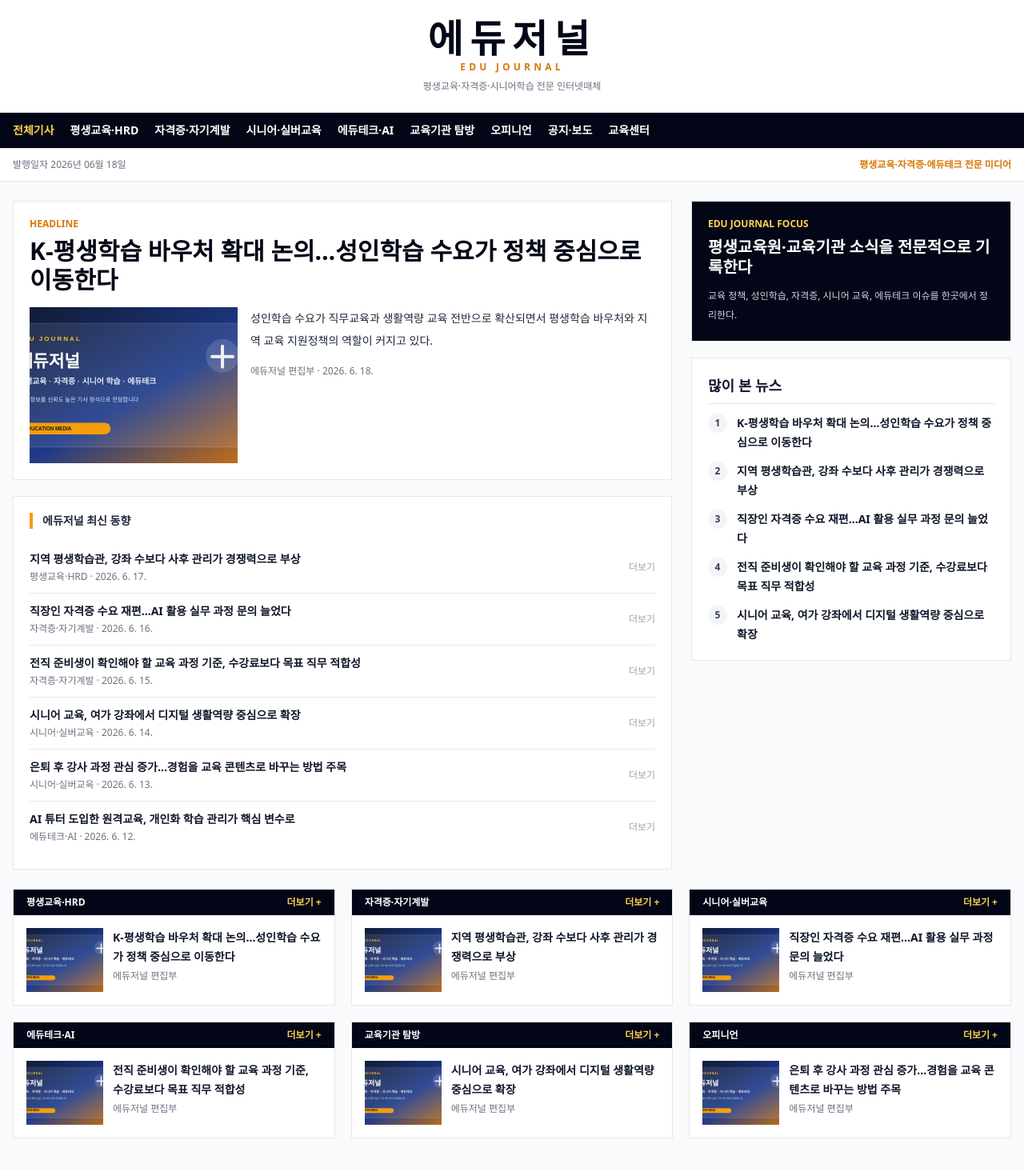
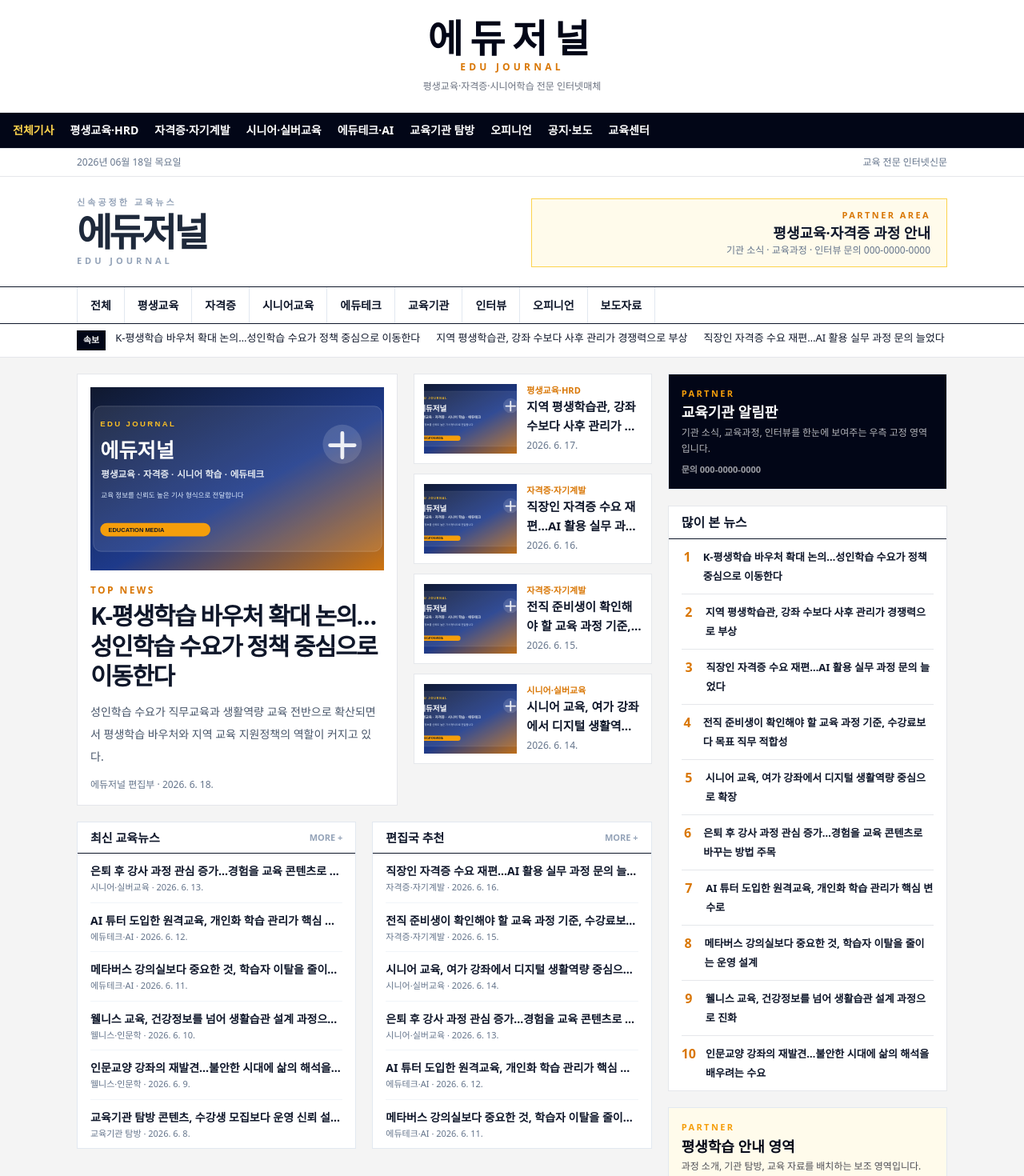
Before and after one commit to apark12321-ux/vision-media-mediaoffice, a Next.js app: page / in a window 1280 px wide. Shown: the top 1470 px of the page at 80% size. Built offline with nearby package versions, Linux system fonts and the light colour scheme.

Commit message:
Rebuild homepage as portal news front

```diff
--- a/app/page.tsx
+++ b/app/page.tsx
@@ -2,7 +2,19 @@ import Link from 'next/link';
 import { getPublishedArticles } from '@/lib/data/public';
 import { formatDate } from '@/lib/utils/format';
 
-const categoryCards = [
+const categoryLinks = [
+  ['전체', '/articles'],
+  ['평생교육', '/category/lifelong-education'],
+  ['자격증', '/category/career-dev'],
+  ['시니어교육', '/category/senior-education'],
+  ['에듀테크', '/category/edutech-ai'],
+  ['교육기관', '/category/edu-institution'],
+  ['인터뷰', '/category/brand-interview'],
+  ['오피니언', '/category/opinion'],
+  ['보도자료', '/category/press-release']
+] as const;
+
+const sections = [
   ['평생교육·HRD', 'lifelong-education'],
   ['자격증·자기계발', 'career-dev'],
   ['시니어·실버교육', 'senior-education'],
@@ -11,96 +23,177 @@ const categoryCards = [
   ['오피니언', 'opinion']
 ] as const;
 
-export default async function HomePage() {
-  const articles = await getPublishedArticles(18);
-  const hero = articles[0];
-  const latest = articles.slice(1, 7);
-  const ranking = articles.slice(0, 5);
+const image = '/media/edu-lifelong.svg';
+
+type Article = Awaited<ReturnType<typeof getPublishedArticles>>[number];
+
+function Thumb({ article, ratio = 'aspect-[4/3]' }: { article?: Article; ratio?: string }) {
+  return <img src={article?.thumbnail_url || image} alt={article?.title || '에듀저널'} className={`${ratio} w-full bg-slate-100 object-cover`} />;
+}
+
+function PartnerBox({ title, desc, dark = false }: { title: string; desc: string; dark?: boolean }) {
+  return (
+    <div className={`${dark ? 'bg-slate-950 text-white' : 'bg-amber-50 text-slate-950'} border border-slate-200 p-4`}>
+      <p className="text-[11px] font-black tracking-[0.22em] text-amber-500">PARTNER</p>
+      <p className="mt-1 text-lg font-black leading-tight">{title}</p>
+      <p className="mt-1 text-xs leading-5 opacity-70">{desc}</p>
+      <p className="mt-2 text-[11px] font-bold opacity-60">문의 000-0000-0000</p>
+    </div>
+  );
+}
+
+function NewsList({ title, articles }: { title: string; articles: Article[] }) {
+  return (
+    <section className="border border-slate-200 bg-white">
+      <div className="flex items-center justify-between border-b border-slate-900 px-4 py-2">
+        <h2 className="text-[15px] font-black">{title}</h2>
+        <span className="text-[11px] font-bold text-slate-400">MORE +</span>
+      </div>
+      <div className="divide-y divide-slate-100 px-4">
+        {articles.slice(0, 6).map((article) => (
+          <Link key={article.id} href={`/articles/${article.slug}`} className="block py-2.5">
+            <p className="line-clamp-1 text-[14px] font-bold leading-6 hover:text-amber-600">{article.title}</p>
+            <p className="text-[11px] text-slate-500">{article.categories?.name || '교육뉴스'} · {formatDate(article.published_at)}</p>
+          </Link>
+        ))}
+      </div>
+    </section>
+  );
+}
+
+function SectionCard({ title, slug, articles }: { title: string; slug: string; articles: Article[] }) {
+  const filtered = articles.filter((article) => article.categories?.slug === slug);
+  const list = filtered.length ? filtered : articles.slice(0, 5);
+  const lead = list[0];
 
   return (
-    <main className="bg-gray-50 text-slate-800">
+    <section className="border border-slate-200 bg-white">
+      <div className="flex items-center justify-between border-b border-slate-900 px-4 py-2">
+        <h2 className="text-[15px] font-black">{title}</h2>
+        <Link href={`/category/${slug}`} className="text-[11px] font-bold text-amber-600">더보기 +</Link>
+      </div>
+      <div className="grid gap-4 p-4 md:grid-cols-[150px_1fr]">
+        <Link href={`/articles/${lead?.slug || ''}`}><Thumb article={lead} /></Link>
+        <div>
+          {lead ? (
+            <Link href={`/articles/${lead.slug}`}>
+              <h3 className="line-clamp-2 text-[17px] font-black leading-7 hover:text-amber-600">{lead.title}</h3>
+              <p className="mt-2 line-clamp-2 text-[13px] leading-6 text-slate-600">{lead.summary}</p>
+            </Link>
+          ) : null}
+          <div className="mt-3 space-y-1.5">
+            {list.slice(1, 5).map((article) => (
+              <Link key={article.id} href={`/articles/${article.slug}`} className="block text-[13px] font-bold leading-6 hover:text-amber-600">· {article.title}</Link>
+            ))}
+          </div>
+        </div>
+      </div>
+    </section>
+  );
+}
+
+export default async function HomePage() {
+  const articles = await getPublishedArticles(30);
+  const hero = articles[0];
+  const sub = articles.slice(1, 5);
+  const latest = articles.slice(5, 14);
+  const ranking = articles.slice(0, 10);
+
+  return (
+    <main className="bg-[#f4f4f4] text-slate-900">
       <section className="border-b bg-white">
-        <div className="mx-auto max-w-7xl px-4 py-3 text-xs text-gray-500 flex justify-between">
-          <span>발행일자 2026년 06월 18일</span>
-          <span className="font-bold text-amber-600">평생교육·자격증·에듀테크 전문 미디어</span>
+        <div className="mx-auto flex max-w-[1120px] justify-between px-4 py-2 text-[12px] text-slate-500">
+          <span>2026년 06월 18일 목요일</span>
+          <span>교육 전문 인터넷신문</span>
         </div>
       </section>
 
-      <section className="mx-auto grid max-w-7xl grid-cols-12 gap-6 px-4 py-6">
+      <section className="bg-white">
+        <div className="mx-auto flex max-w-[1120px] flex-col gap-4 px-4 py-6 md:flex-row md:items-end md:justify-between">
+          <Link href="/">
+            <p className="text-[11px] font-bold tracking-[0.28em] text-slate-400">신속공정한 교육뉴스</p>
+            <h1 className="mt-1 text-5xl font-black tracking-[-0.08em] text-slate-800">에듀저널</h1>
+            <p className="mt-1 text-[11px] font-bold tracking-[0.36em] text-slate-400">EDU JOURNAL</p>
+          </Link>
+          <div className="w-full max-w-[520px] border border-amber-300 bg-amber-50 px-5 py-3 text-right">
+            <p className="text-[11px] font-black tracking-[0.22em] text-amber-600">PARTNER AREA</p>
+            <p className="text-lg font-black">평생교육·자격증 과정 안내</p>
+            <p className="text-xs text-slate-500">기관 소식 · 교육과정 · 인터뷰 문의 000-0000-0000</p>
+          </div>
+        </div>
+      </section>
+
+      <nav className="border-y border-slate-900 bg-white">
+        <div className="mx-auto flex max-w-[1120px] overflow-x-auto px-4">
+          {categoryLinks.map(([label, href]) => (
+            <Link key={href} href={href} className="shrink-0 border-r border-slate-200 px-4 py-3 text-[14px] font-black first:border-l hover:bg-slate-950 hover:text-white">{label}</Link>
+          ))}
+        </div>
+      </nav>
+
+      <section className="border-b bg-white">
+        <div className="mx-auto flex max-w-[1120px] gap-3 px-4 py-2 text-[13px]">
+          <span className="bg-slate-950 px-2 py-1 text-[11px] font-black text-white">속보</span>
+          <div className="flex flex-wrap gap-x-5 gap-y-1">
+            {articles.slice(0, 3).map((article) => <Link key={article.id} href={`/articles/${article.slug}`} className="hover:text-amber-600">{article.title}</Link>)}
+          </div>
+        </div>
+      </section>
+
+      <section className="mx-auto grid max-w-[1120px] grid-cols-12 gap-5 px-4 py-5">
         <div className="col-span-12 lg:col-span-8">
-          <div className="border bg-white p-5">
-            {hero ? (
-              <Link href={`/articles/${hero.slug}`} className="group block">
-                <p className="mb-2 text-xs font-black text-amber-600">HEADLINE</p>
-                <h1 className="text-2xl font-black leading-tight text-slate-950 group-hover:text-amber-600 md:text-3xl">{hero.title}</h1>
-                <div className="mt-4 grid gap-4 md:grid-cols-[260px_1fr]">
-                  {hero.thumbnail_url ? <img src={hero.thumbnail_url} alt="" className="aspect-[4/3] w-full object-cover" /> : null}
+          <div className="grid gap-5 md:grid-cols-[1.35fr_1fr]">
+            <article className="border bg-white p-4">
+              {hero ? (
+                <Link href={`/articles/${hero.slug}`} className="group block">
+                  <Thumb article={hero} ratio="aspect-[16/10]" />
+                  <p className="mt-4 text-[12px] font-black tracking-[0.2em] text-amber-600">TOP NEWS</p>
+                  <h2 className="mt-1 text-[30px] font-black leading-tight tracking-[-0.05em] group-hover:text-amber-600">{hero.title}</h2>
+                  <p className="mt-3 line-clamp-3 text-[14px] leading-7 text-slate-600">{hero.summary}</p>
+                  <p className="mt-3 text-[12px] text-slate-500">{hero.author_name} · {formatDate(hero.published_at)}</p>
+                </Link>
+              ) : null}
+            </article>
+            <div className="space-y-3">
+              {sub.map((article) => (
+                <Link key={article.id} href={`/articles/${article.slug}`} className="grid grid-cols-[116px_1fr] gap-3 border bg-white p-3 hover:border-amber-400">
+                  <Thumb article={article} />
                   <div>
-                    <p className="line-clamp-5 text-sm leading-7 text-gray-650">{hero.summary}</p>
-                    <p className="mt-4 text-xs text-gray-500">{hero.author_name} · {formatDate(hero.published_at)}</p>
+                    <p className="text-[11px] font-bold text-amber-600">{article.categories?.name || '교육뉴스'}</p>
+                    <h3 className="line-clamp-2 text-[15px] font-black leading-6">{article.title}</h3>
+                    <p className="mt-1 text-[12px] text-slate-500">{formatDate(article.published_at)}</p>
                   </div>
-                </div>
-              </Link>
-            ) : <p className="text-sm text-gray-500">기사를 준비 중입니다.</p>}
-          </div>
-
-          <div className="mt-5 border bg-white p-5">
-            <h2 className="border-l-4 border-amber-500 pl-3 text-sm font-black">에듀저널 최신 동향</h2>
-            <div className="mt-4 divide-y">
-              {latest.map((article) => (
-                <Link key={article.id} href={`/articles/${article.slug}`} className="flex items-center justify-between gap-4 py-3 hover:bg-gray-50">
-                  <div>
-                    <p className="line-clamp-1 text-sm font-bold text-slate-900 hover:text-amber-600">{article.title}</p>
-                    <p className="mt-1 text-xs text-gray-500">{article.categories?.name} · {formatDate(article.published_at)}</p>
-                  </div>
-                  <span className="hidden text-xs text-gray-400 md:block">더보기</span>
                 </Link>
               ))}
             </div>
           </div>
+          <div className="mt-5 grid gap-5 md:grid-cols-2">
+            <NewsList title="최신 교육뉴스" articles={latest} />
+            <NewsList title="편집국 추천" articles={articles.slice(2, 8)} />
+          </div>
         </div>
 
         <aside className="col-span-12 space-y-5 lg:col-span-4">
-          <div className="border bg-slate-950 p-5 text-white">
-            <p className="text-xs font-black text-amber-300">EDU JOURNAL FOCUS</p>
-            <h2 className="mt-2 text-xl font-black leading-tight">평생교육원·교육기관 소식을 전문적으로 기록한다</h2>
-            <p className="mt-3 text-xs leading-6 text-slate-300">교육 정책, 성인학습, 자격증, 시니어 교육, 에듀테크 이슈를 한곳에서 정리한다.</p>
-          </div>
-
-          <div className="border bg-white p-5">
-            <h2 className="border-b pb-2 text-lg font-black text-slate-900">많이 본 뉴스</h2>
-            <div className="mt-3 space-y-3">
+          <PartnerBox dark title="교육기관 알림판" desc="기관 소식, 교육과정, 인터뷰를 한눈에 보여주는 우측 고정 영역입니다." />
+          <section className="border bg-white">
+            <div className="border-b border-slate-900 px-4 py-2"><h2 className="text-[16px] font-black">많이 본 뉴스</h2></div>
+            <div className="divide-y px-4">
               {ranking.map((article, index) => (
-                <Link key={article.id} href={`/articles/${article.slug}`} className="flex gap-3">
-                  <span className="flex h-6 w-6 shrink-0 items-center justify-center rounded-full bg-gray-100 text-xs font-black text-slate-700">{index + 1}</span>
-                  <p className="line-clamp-2 text-sm font-bold leading-6 text-slate-900 hover:text-amber-600">{article.title}</p>
+                <Link key={article.id} href={`/articles/${article.slug}`} className="flex gap-3 py-2.5">
+                  <span className="w-5 text-center text-[16px] font-black text-amber-600">{index + 1}</span>
+                  <p className="line-clamp-2 text-[13px] font-bold leading-6 hover:text-amber-600">{article.title}</p>
                 </Link>
               ))}
             </div>
-          </div>
+          </section>
+          <PartnerBox title="평생학습 안내 영역" desc="과정 소개, 기관 탐방, 교육 자료를 배치하는 보조 영역입니다." />
         </aside>
       </section>
 
-      <section className="mx-auto max-w-7xl px-4 pb-10">
-        <div className="grid gap-5 md:grid-cols-2 lg:grid-cols-3">
-          {categoryCards.map(([name, slug], index) => {
-            const article = articles[index % Math.max(articles.length, 1)];
-            return (
-              <Link key={slug} href={`/category/${slug}`} className="overflow-hidden border bg-white hover:border-amber-400">
-                <div className="bg-slate-950 px-4 py-2 text-xs font-black text-white">
-                  {name} <span className="float-right text-amber-300">더보기 +</span>
-                </div>
-                <div className="flex gap-3 p-4">
-                  {article?.thumbnail_url ? <img src={article.thumbnail_url} alt="" className="h-20 w-24 object-cover" /> : null}
-                  <div>
-                    <p className="line-clamp-3 text-sm font-bold leading-6 text-slate-900">{article?.title ?? `${name} 주요 기사`}</p>
-                    <p className="mt-1 text-xs text-gray-500">에듀저널 편집부</p>
-                  </div>
-                </div>
-              </Link>
-            );
-          })}
-        </div>
+      <section className="mx-auto max-w-[1120px] px-4 pb-5"><PartnerBox title="EDU JOURNAL NOTICE" desc="교육기관 소식과 평생학습 정보를 묶어 보여주는 중앙 안내 영역입니다." /></section>
+
+      <section className="mx-auto grid max-w-[1120px] gap-5 px-4 pb-10 md:grid-cols-2">
+        {sections.map(([title, slug]) => <SectionCard key={slug} title={title} slug={slug} articles={articles} />)}
       </section>
     </main>
   );
```
